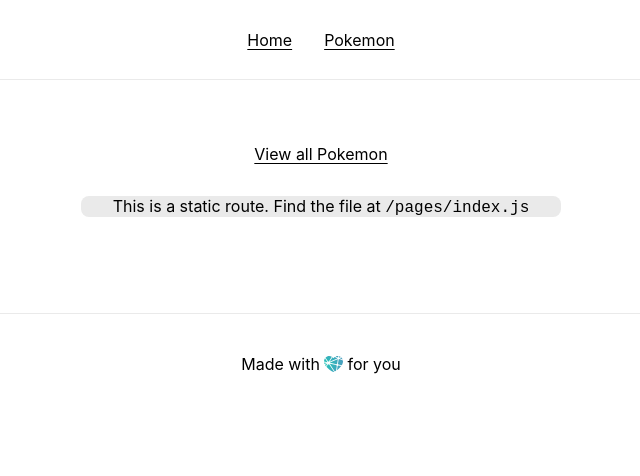
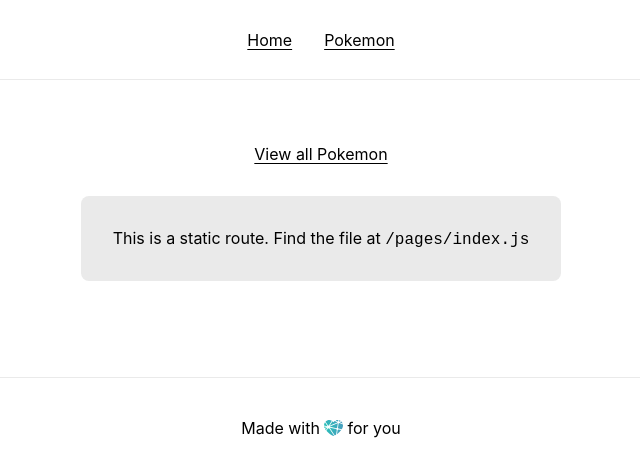
Before and after one commit to whitep4nth3r/next-netlify-starter, a Next.js app: page / in a window 1280 px wide. Shown: the top 476 px of the page, without its empty margins (319-959 px from the left). Built offline with nearby package versions, Linux system fonts and the light colour scheme.

Commit message:
Style explainer on home page

```diff
--- a/pages/index.js
+++ b/pages/index.js
@@ -20,9 +20,11 @@ export default function Home() {
           <a>View all Pokemon</a>
         </Link>
 
-        <p className={styles.explainer}>
-          This is a static route. Find the file at <code>/pages/index.js</code>
-        </p>
+        <div className={styles.explainer}>
+          <p>
+            This is a static route. Find the file at <code>/pages/index.js</code>
+          </p>
+        </div>
       </main>
 
       <Footer />
```
